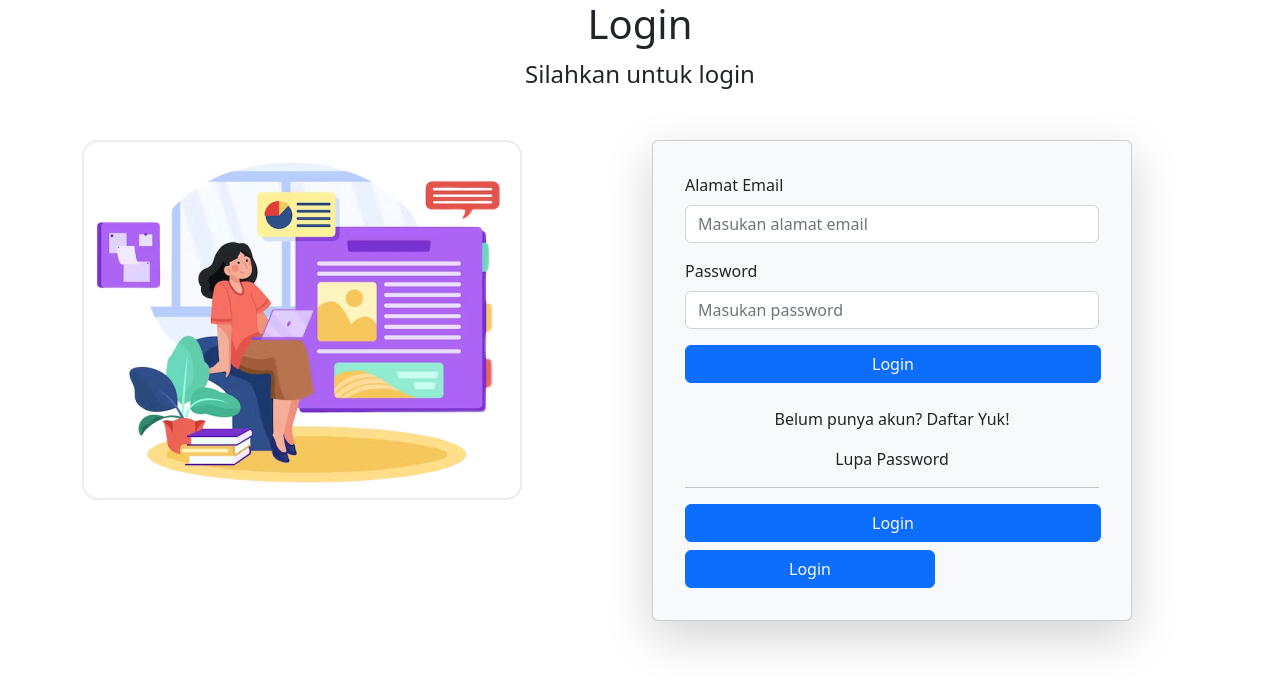
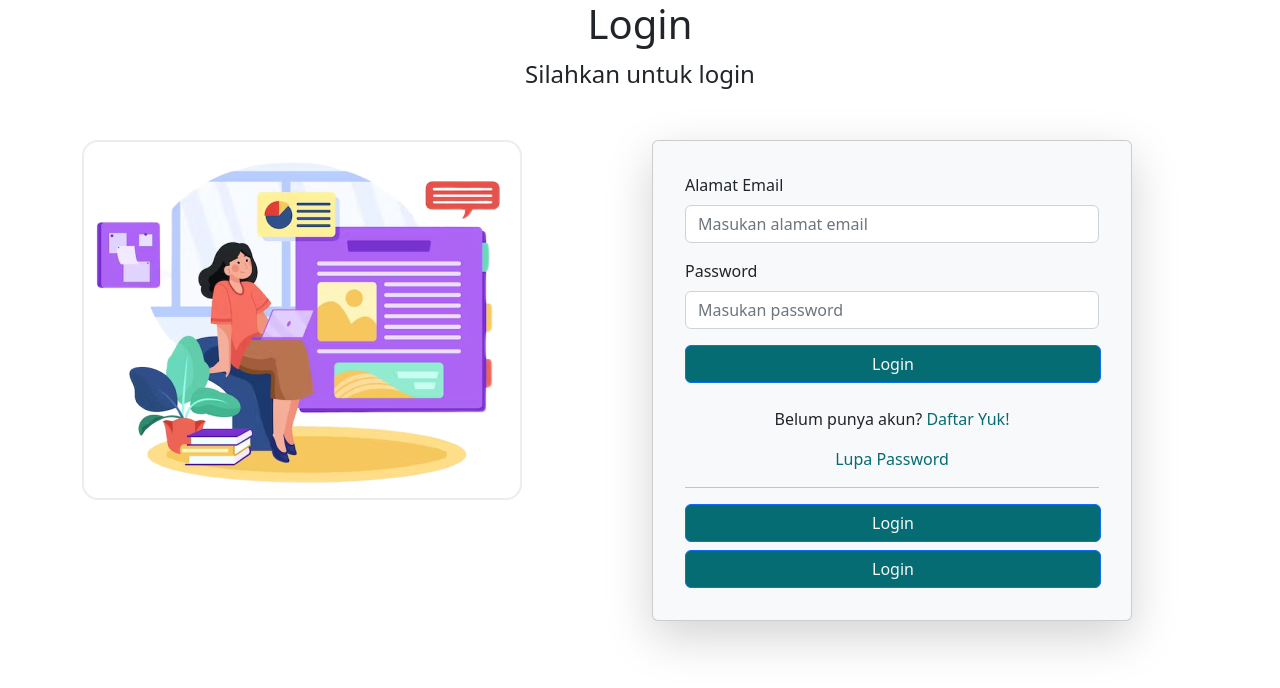
Before and after one commit to synrgy-final-project-team-a/frontend-fsw, a React (Create React App) app: page /login in a window 1280 px wide. Shown: the top 688 px of the page. Built offline with nearby package versions, Linux system fonts and the light colour scheme.

Commit message:
add style

```diff
--- a/src/assets/scss/dita.scss
+++ /dev/null
@@ -1,3 +0,0 @@
-.color-primary{
-    background-color: #056C73
-}
--- /dev/null
+++ b/src/assets/scss/mystylesheet.scss
@@ -0,0 +1,7 @@
+.backgournd-color-primary{
+    background-color: #056C73
+}
+
+.color-primary{
+    color: #056C73
+}
--- a/src/assets/scss/style.scss
+++ b/src/assets/scss/style.scss
@@ -1,5 +1,6 @@
 @import "~bootstrap/scss/bootstrap";
 @import "register";
+@import "./mystylesheet.scss";
 
 .gap-36 {
   gap: 36px !important;
--- a/src/pages/pencari/login.jsx
+++ b/src/pages/pencari/login.jsx
@@ -1,11 +1,6 @@
-import Button from "react-bootstrap/Button";
-import Form from "react-bootstrap/Form";
-import Container from "react-bootstrap/Container";
-import Row from "react-bootstrap/Row";
-import Col from "react-bootstrap/Col";
-import Card from "react-bootstrap/Card";
-import Image from "react-bootstrap/Image";
 import image from "../../assets/images/login.png";
+import {Button, Form, Container, Row, Col, Card, Image} from "react-bootstrap"
+import '../../assets/scss/mystylesheet.scss';
 import axios from "axios";
 import { useState } from "react";
 import { useNavigate } from "react-router-dom";
@@ -90,7 +85,7 @@ function Login() {
                     type="button"
                     onClick={(e) => onSubmitButtonHandler(e)}
                     style={{ width: "26rem"}}
-                    className="color-primary"
+                    className="backgournd-color-primary"
                   >
                     <Link
                       to="/"
@@ -106,7 +101,7 @@ function Login() {
                   <span>
                     <Link
                       to="/register"
-                      className="text-dark"
+                      className="color-primary"
                       style={{ textDecoration: "none" }}
                     >
                       Daftar Yuk!
@@ -116,7 +111,7 @@ function Login() {
                 <p className="text-center mt-1">
                   <Link
                     to="/verif-email"
-                    className="text-dark"
+                    className="color-primary"
                     style={{ textDecoration: "none" }}
                   >
                     Lupa Password
@@ -128,7 +123,7 @@ function Login() {
                   type="button"
                   onClick={(e) => onSubmitButtonHandler(e)}
                   style={{ width: "26rem" }}
-                  className="color-primary"
+                  className="backgournd-color-primary"
                 >
                   <Link
                     to="/"
@@ -142,8 +137,8 @@ function Login() {
                   // variant="primary"
                   type="button"
                   onClick={(e) => onSubmitButtonHandler(e)}
-                  style={{ width: "250px" }}
-                  className="mt-2 color-primary"
+                  style={{ width: "26rem" }}
+                  className="mt-2 backgournd-color-primary"
                 >
                   <Link
                     to="/"
```
